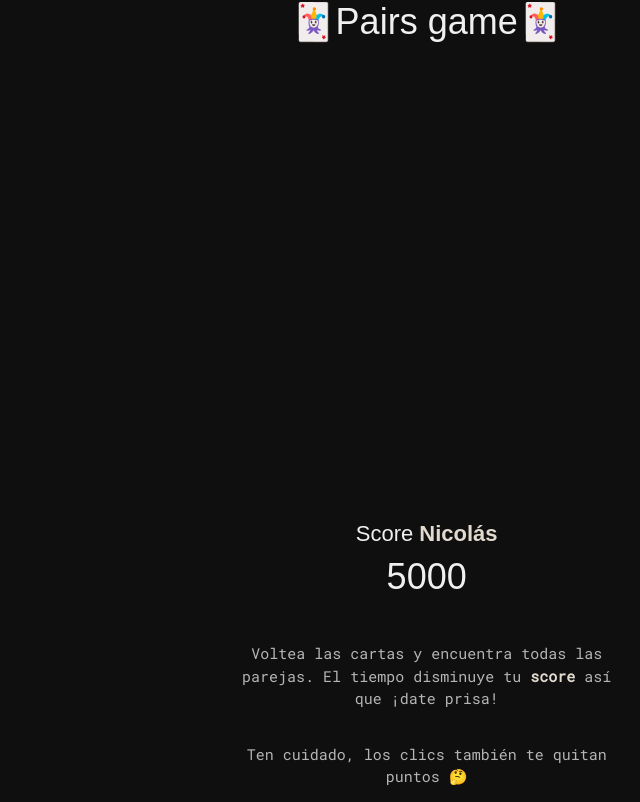
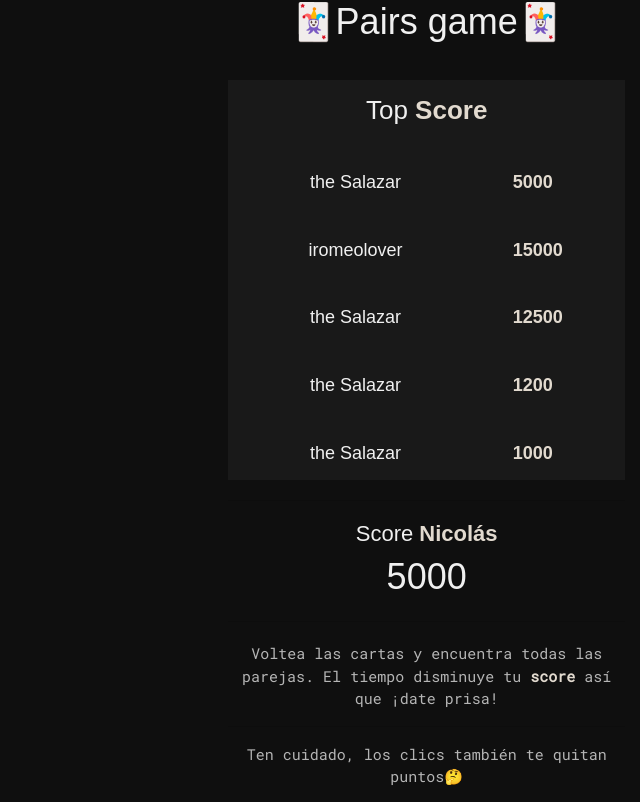
Before and after one commit to nicolas-salazar/pairs-game, a React (Create React App) app: page / in a window 1280 px wide. Shown: the whole page, without its empty margins (640-1280 px from the left). Built offline with nearby package versions, Linux system fonts and the light colour scheme; a web font is replaced by a local one.

Commit message:
Se completa maquetacion de scoreboard

```diff
--- a/src/tools/components/CustomBreak.jsx
+++ b/src/tools/components/CustomBreak.jsx
@@ -4,7 +4,7 @@ let CustomBreak = (props) => {
     let fullMargin = (props.heightPercentage || 10) / 2;
 
     return (
-        <hr style={{ marginTop: fullMargin + "vh", marginBottom: fullMargin + "vh" }} />
+        <hr style={{ marginTop: fullMargin + "vh", marginBottom: fullMargin + "vh", ...props.style }} />
     );
 }
 
--- a/src/tools/components/HeightContainer.jsx
+++ b/src/tools/components/HeightContainer.jsx
@@ -2,7 +2,10 @@ import React from 'react';
 
 let HeightContainer = (props) => {
     return (
-        <div style={{ height: (props.heightPercentage) ? props.heightPercentage + "vh" : "10vh" }}>
+        <div style={{
+            height: (props.heightPercentage) ? props.heightPercentage + "vh" : "10vh",
+            overflow: "hidden", ...props.style
+        }}>
             {props.children}
         </div>
     );
--- a/src/views/components/ScoreBoard.jsx
+++ b/src/views/components/ScoreBoard.jsx
@@ -4,6 +4,7 @@ import React from 'react';
 import Title from './scoreAuxiliars/Title';
 import UserScore from './scoreAuxiliars/UserScore';
 import Instructions from './scoreAuxiliars/Instructions';
+import TopScorePanel from './scoreAuxiliars/TopScorePanel';
 
 //Componentes transversales requeridos:
 import CustomBreak from '../../tools/components/CustomBreak';
@@ -16,11 +17,10 @@ let ScoreBoard = (props) => {
                 <Title />
             </HeightContainer>
 
+            <HeightContainer heightPercentage={50} style={{ backgroundColor: "rgb(25,25,25)" }}>
+                <TopScorePanel/>
+            </HeightContainer>
             <CustomBreak heightPercentage={5} />
-
-            <HeightContainer heightPercentage={50}>
-
-            </HeightContainer>
 
             <HeightContainer heightPercentage={10}>
                 <UserScore />
--- a/src/views/components/scoreAuxiliars/Instructions.jsx
+++ b/src/views/components/scoreAuxiliars/Instructions.jsx
@@ -6,8 +6,11 @@ let Instructions = (props) => {
             <p>
                 {"Voltea las cartas y encuentra todas las parejas. El tiempo disminuye tu "}
                 <b>score</b> {" así que ¡date prisa!"}
-                <hr/>
-                Ten cuidado, los clics también te quitan puntos 🤔
+            </p>
+            <hr />
+            <p>
+                Ten cuidado, los clics también te quitan puntos
+                <span aria-label="" role="img">🤔</span>
             </p>
         </div>
     );
--- /dev/null
+++ b/src/views/components/scoreAuxiliars/TopScorePanel.jsx
@@ -0,0 +1,22 @@
+import React from 'react';
+
+//Componentes auxiliares:
+import TopScoreRow from './TopScoreRow';
+
+class TopScorePanel extends React.Component {
+
+    render() {
+        return (
+            <div style={{ paddingTop: 15 }}>
+                <h4>Top <b>Score</b></h4>
+                <TopScoreRow userName="the Salazar" userScore={5000}/>
+                <TopScoreRow userName="iromeolover" userScore={15000}/>
+                <TopScoreRow userName="the Salazar" userScore={12500}/>
+                <TopScoreRow userName="the Salazar" userScore={1200}/>
+                <TopScoreRow userName="the Salazar" userScore={1000}/>
+            </div>
+        );
+    }
+}
+
+export default TopScorePanel;
--- /dev/null
+++ b/src/views/components/scoreAuxiliars/TopScoreRow.jsx
@@ -0,0 +1,19 @@
+import React from 'react';
+
+import { Row, Col } from 'reactstrap';
+
+let TopScoreRow = (props) => {
+    return (
+        <Row style={{ paddingTop: "4.75vh" }}>
+            <Col xs="8" md="8" lg="8" xl="8">
+                <h6 style={{ textAlign: "center" }}>{props.userName}</h6>
+            </Col>
+
+            <Col xs="4" md="4" lg="4" xl="4">
+                <h6 style={{ textAlign: "left" }}><b>{props.userScore}</b></h6>
+            </Col>
+        </Row>
+    );
+}
+
+export default TopScoreRow;
```
Also changed, not shown: src/firebase.js (added).
